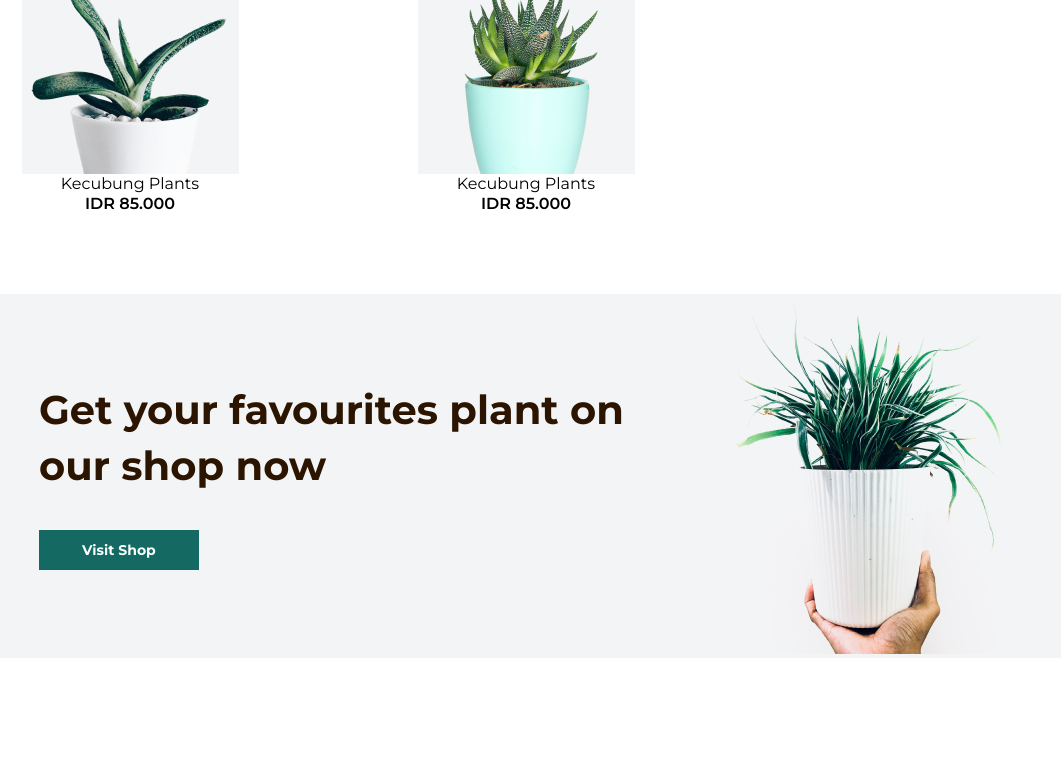
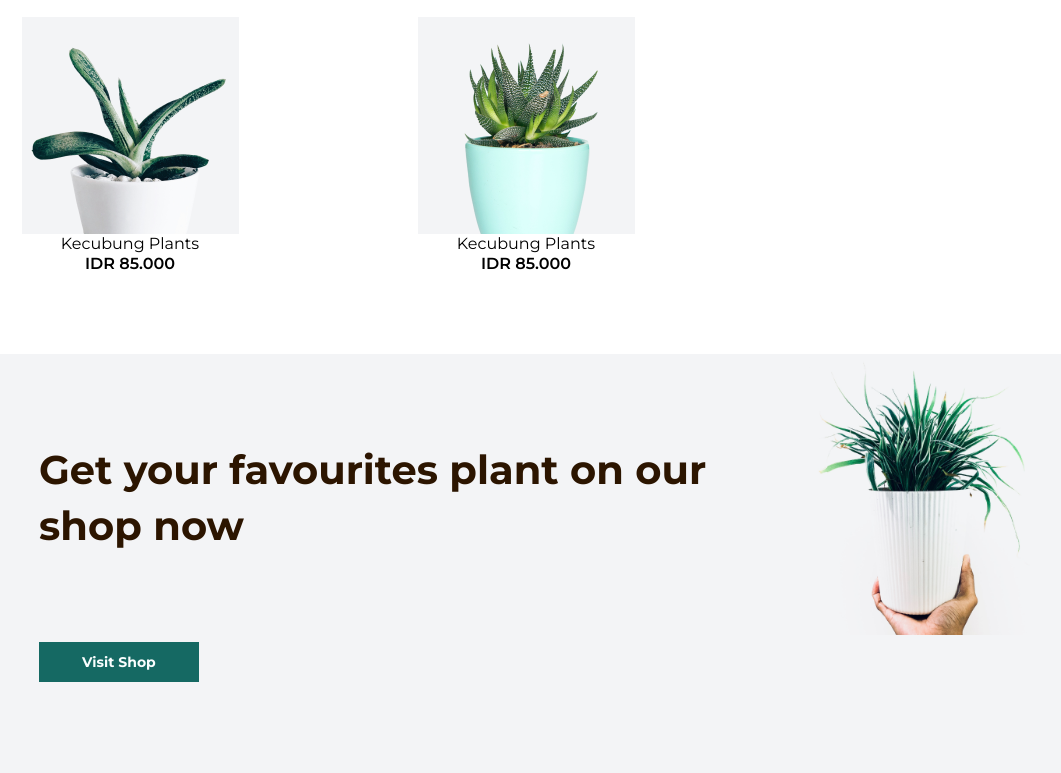
Before and after one commit to VlKozhakin/Flowers, a plain HTML site: page index.html in a window 1280 px wide. Shown: the part 1461-2234 px from the top of the page, without its empty margins (114-1175 px from the left). Before the commit the page ends 2159 px from the top, so only its background shows below. Drawn offline with nearby package versions, Linux system fonts and the light colour scheme.

Commit message:
adaptive

```diff
--- a/index.html
+++ b/index.html
@@ -99,7 +99,7 @@
                     </div>
                 </div>
                 <div class="big__photo">
-                    <img src="img/Flowers/flower 6.png" alt="Plent">
+                    <img class="b__photo" src="img/Flowers/flower 6.png" alt="Plent">
                 </div>
             </section>
         </div>
--- a/stile.css
+++ b/stile.css
@@ -17,7 +17,7 @@ h1, p {
     margin: 0;
 }
 .wrapper {
-    padding: 40px 55px;
+    padding: 28px;
     max-width: 1920px;
     margin-inline: auto;
 }
@@ -133,6 +133,7 @@ h1, p {
 }
 .line {
     border: 1px solid #E0E0E0;
+    margin-bottom: 80px;
 }
 
 .plant {
@@ -191,9 +192,14 @@ h1, p {
 }
 .shop {
     display: inline-block;
-    padding: 88px 0 88px 97px;
+    padding: 88px 8px 88px 97px;
     max-width: 100%;
     position: relative;
+}
+@media (max-width: 1060px) {
+    .shop {
+    padding: 20px;
+    }
 }
 
 .shop__info {
@@ -204,7 +210,6 @@ h1, p {
 }
 
 .shop__enter {
-    position: absolute;
     bottom: 0;
     padding: 98px 0;
 }
@@ -219,7 +224,7 @@ h1, p {
     line-height: 20px;
     text-align: center;
     color: #FAFEFE;
-    flex: none;
-    order: 0;
-    flex-grow: 0;
 }
+.b__photo {
+    max-width: 100%;
+}
```
